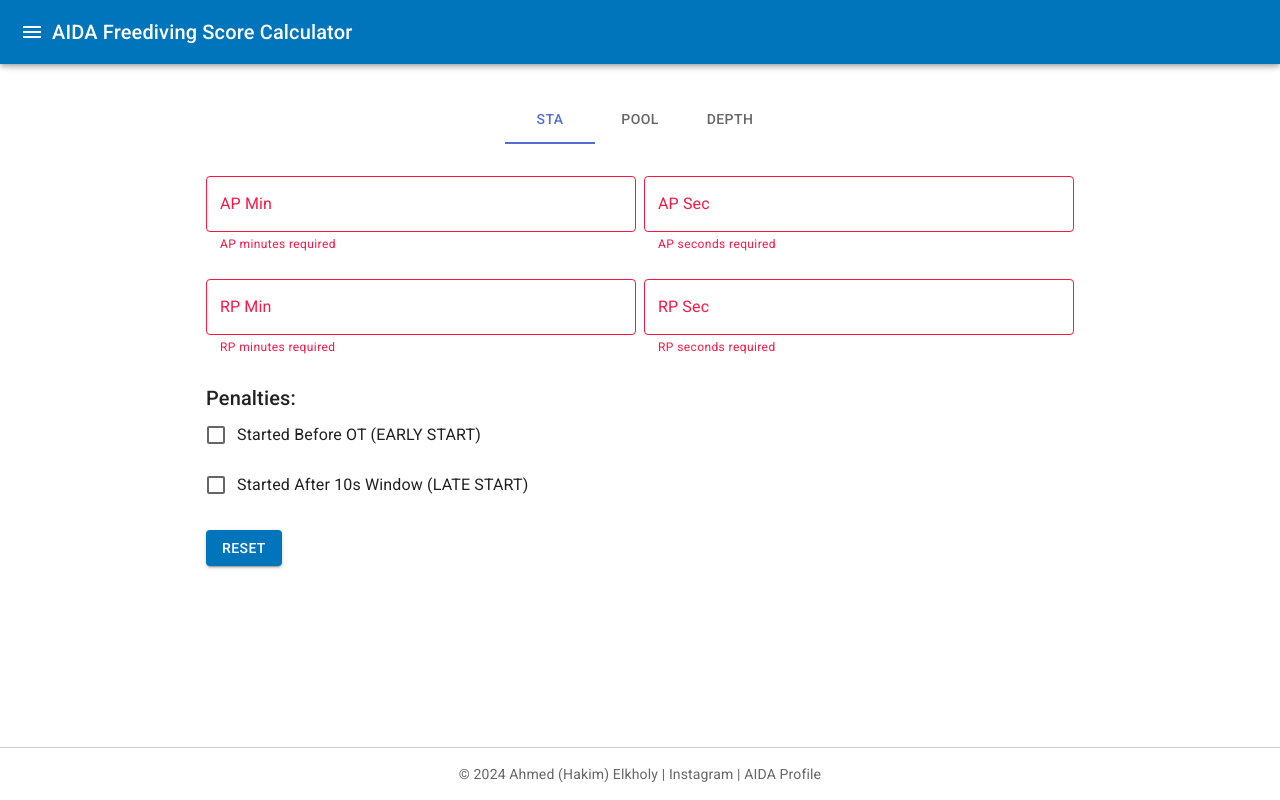
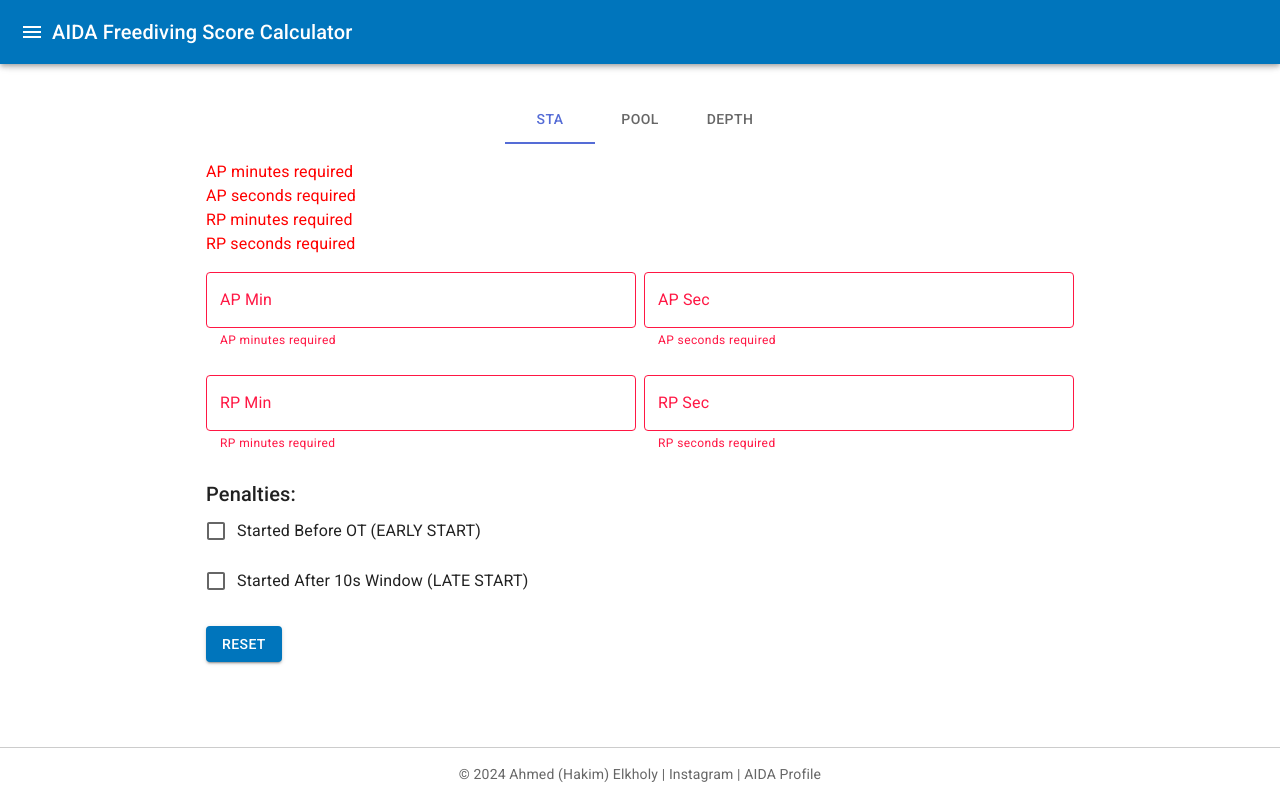
Before and after one commit to ahakem/AIDA-Freediving-Score-Calculator, a React (Create React App) app: page / in a window 1280 px wide. Built offline with nearby package versions, Linux system fonts and the light colour scheme.

Commit message:
rp>ap handling

```diff
--- a/src/components/PointsCalculator.js
+++ b/src/components/PointsCalculator.js
@@ -57,11 +57,23 @@
 
   const validateInputs = () => {
     const newErrors = {};
+
     if (discipline === 'Static') {
       if (!apMinutes) newErrors.apMinutes = 'AP minutes required';
       if (!apSeconds) newErrors.apSeconds = 'AP seconds required';
       if (!rpMinutes) newErrors.rpMinutes = 'RP minutes required';
       if (!rpSeconds) newErrors.rpSeconds = 'RP seconds required';
+    } else if (discipline === 'Depth') {
+      if (!apDistance) newErrors.apDistance = 'AP distance required';
+      if (!rpDistance) newErrors.rpDistance = 'RP distance required';
+      if (parseFloat(rpDistance) > parseFloat(apDistance)) {
+        newErrors.rpDistance = 'RP cannot exceed AP';
+      }
+      if (parseFloat(rpDistance) < parseFloat(apDistance) && !penalties.missingTag) {
+        setShowReminder(true);
+      } else {
+        setShowReminder(false);
+      }
     } else {
       if (!apDistance) newErrors.apDistance = 'AP distance required';
       if (!rpDistance) newErrors.rpDistance = 'RP distance required';
@@ -82,14 +94,12 @@
     let totalPenalty = 0;
     const newDetailedPenalties = [];
 
-    const calculateStartPenalty = (deviation) => {
-      return Math.ceil(deviation / 5); // 1 point for every 5 seconds
-    };
+    const calculateStartPenalty = (deviation) => Math.ceil(deviation / 5);
 
     if ((penalties.earlyStart || penalties.lateStart) && startDeviation) {
       const penaltyPoints = calculateStartPenalty(parseFloat(startDeviation));
       const startDescription = penalties.earlyStart ? 'Early Start Deviation' : 'Late Start Deviation';
-      newDetailedPenalties.push(`${startDescription}: ${penaltyPoints} points`); // Add to detailed penalties
+      newDetailedPenalties.push(`${startDescription}: ${penaltyPoints} points`);
       totalPenalty += penaltyPoints;
     }
 
@@ -132,12 +142,6 @@
       const rpNumber = Math.floor(parseFloat(rpDistance));
       points = rpNumber;
 
-      if (rpNumber < apNumber && !penalties.missingTag) {
-        setShowReminder(true);
-      } else {
-        setShowReminder(false);
-      }
-
       if (penalties.missingTag) {
         addPenaltyDetail('Missing Tag', 1);
       }
@@ -149,7 +153,7 @@
       }
     }
 
-    setDetailedPenalties(newDetailedPenalties); // Update detailed penalties
+    setDetailedPenalties(newDetailedPenalties);
     const finalScore = Math.max(points - totalPenalty, 0);
     setScore(finalScore);
   };
@@ -165,6 +169,14 @@
     <Container maxWidth="md" style={{ padding: 0 }}>
       <TabsComponent discipline={discipline} handleReset={handleReset} setDiscipline={setDiscipline} />
 
+      {Object.keys(errors).length > 0 && (
+        <Box marginTop={2} padding="0 16px" color="red">
+          {Object.values(errors).map((error, index) =>
+            <Typography key={index} variant="body1">{error}</Typography>
+          )}
+        </Box>
+      )}
+
       {showReminder && (
         <Box marginTop={2} padding="0 16px" color="red">
           <Typography variant="body1">
@@ -173,7 +185,7 @@
         </Box>
       )}
 
-      {score !== null && (
+      {score !== null && Object.keys(errors).length === 0 && (
         <Box marginTop={3} padding="0 16px">
           <ResultAlert
             score={score}
```
